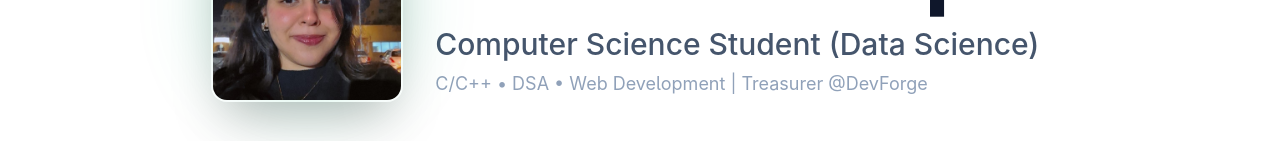
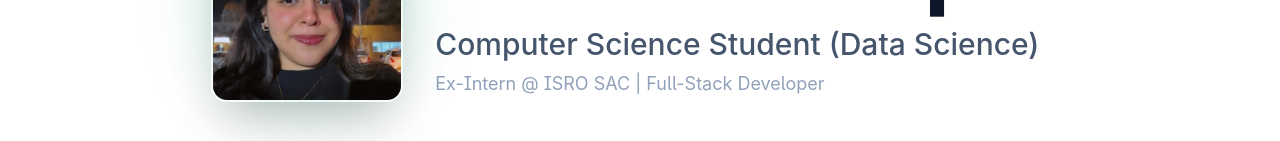
Before and after one commit to akshita-guptaa/Portfolio, a React (Vite) app: page / in a window 1280 px wide. Shown: the part 306-447 px from the top of the page. Built offline with nearby package versions, Linux system fonts and the light colour scheme.

Commit message:
Update data.ts

```diff
--- a/src/data.ts
+++ b/src/data.ts
@@ -2,7 +2,7 @@ export const resumeData = {
   basics: {
     name: "Akshita Gupta",
     label: "Computer Science Student (Data Science)",
-    subLabel: "C/C++ • DSA • Web Development | Treasurer @DevForge ",
+    subLabel: "Ex-Intern @ ISRO SAC | Full-Stack Developer  ",
     email: "akshitaa.guptaaa@gmail.com",
     location: "India",
     linkedin: "https://www.linkedin.com/in/akshita-guptaa",
```
